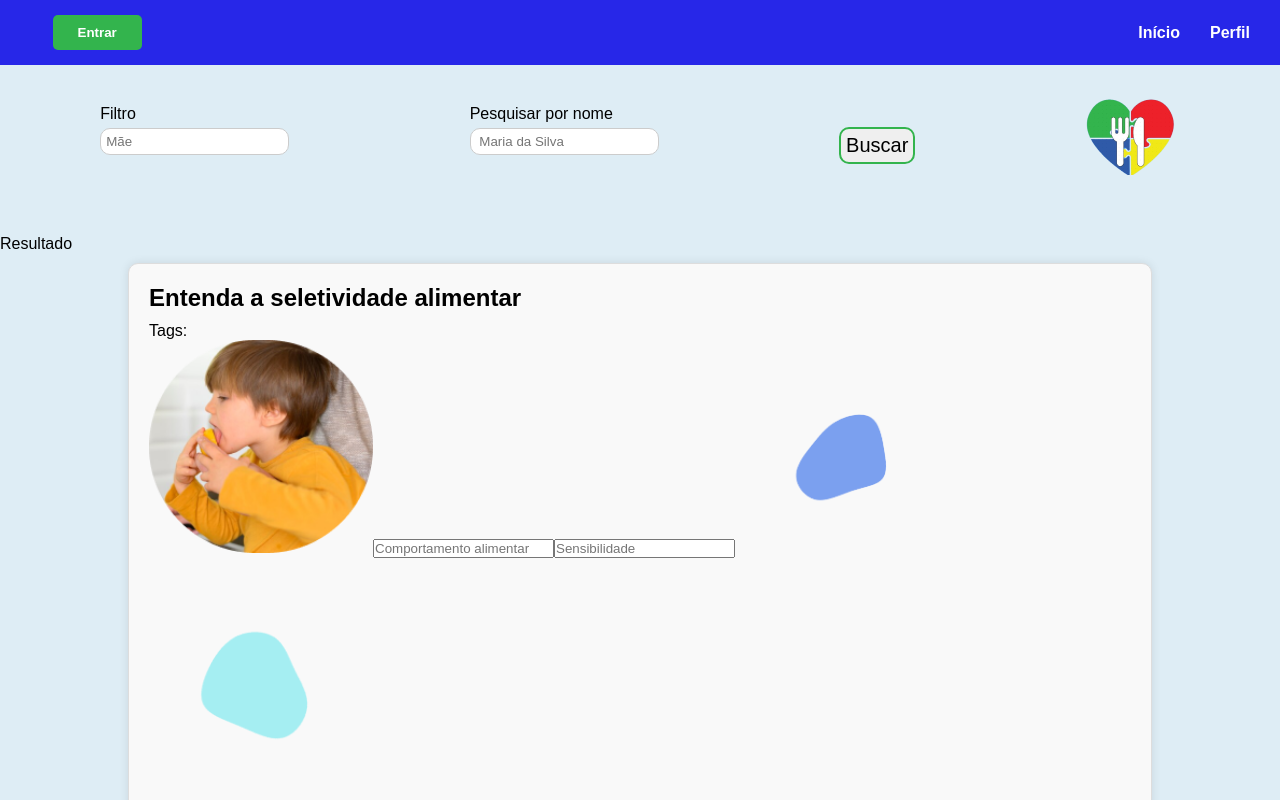
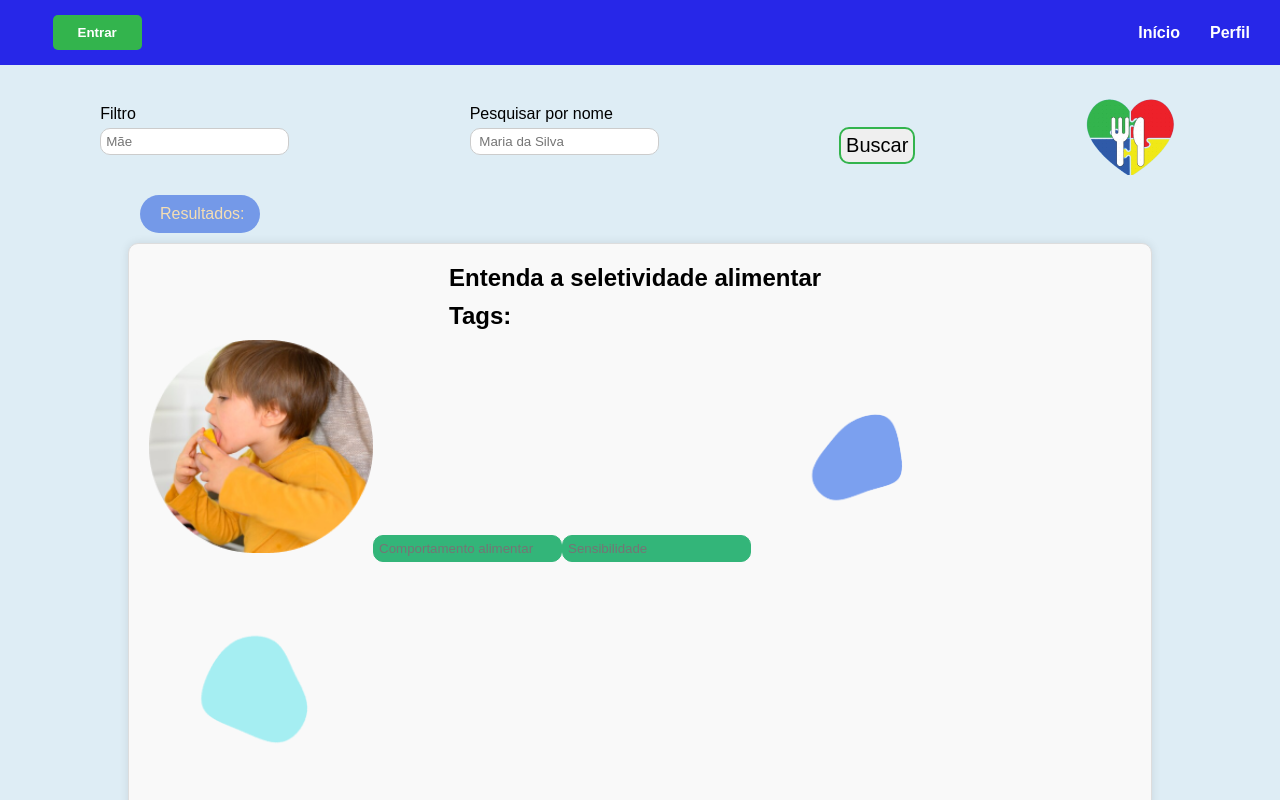
Before and after one commit to PaulaRobertaSuelen/Seguran-a-Alimentar-, a React (Vite) app: page /pesquisarperfil in a window 1280 px wide. Shown: the top 800 px of the page. Built offline with nearby package versions, Linux system fonts and the light colour scheme.

Commit message:
Segunda alteração de designer

```diff
--- a/src/pages/PesquisarPerfil/index.jsx
+++ b/src/pages/PesquisarPerfil/index.jsx
@@ -21,22 +21,22 @@ export default function Pesquisar(){
                                 <img src="src/assets/logoSemLetra.png" alt=" Logo" />
                             </S.Cabercario>
 
-                            <S.Resultado>
 
-                            </S.Resultado>
-                                    <p> Resultado </p>
+                                <S.Resultado> Resultados:</S.Resultado>
+
                             <S.Container>
                                     <S.Caixa>
 
                                     <h2> Entenda a seletividade alimentar</h2>
-                                    <p>Tags:</p>
+                                    <h1>Tags:</h1>
                                     <S.Im src="src/assets/criaça.png" alt="imagen de uma criança " />
                                     <input type="text" placeholder="Comportamento alimentar" />
                                     <input type="text" placeholder="Sensibilidade"/>
                                     <S.Im src="src/assets/bola(1).png" alt="bolha" />
                                     <S.Im src="src/assets/bola(2) .png" alt="bolha" />
-                                    <p>Conteúdo:</p>
-                                    <p> A seletividade alimentar é comum em crianças com Transtorno do Espectro  Autista (TEA). Ela se caracteriza pela recusa em experimentar novos  alimentos, um repertório restrito de alimentos aceitos e resistência a pratos novos...</p>
+                                    <h1>Conteúdo:</h1>
+                                    <p> A seletividade alimentar é comum em crianças com Transtorno do Espectro  Autista (TEA).
+                                        Ela se caracteriza pela recusa em experimentar novos  alimentos, um repertório restrito de alimentos aceitos e resistência a pratos novos...</p>
                                     <button>Ver mais </button>
                                 </S.Caixa>
                             </S.Container>
--- a/src/pages/PesquisarPerfil/styles.js
+++ b/src/pages/PesquisarPerfil/styles.js
@@ -29,11 +29,13 @@ export const Cabercario = styled.div`
     }
 
 `;
-export const Resultado = styled.div`
-    margin: 20px;
-    display: flex;
-    margin-right: 20px;
-
+export const Resultado = styled.p`
+    margin-left: 140px; //afasta do canto
+    padding: 10px 20px ;
+    color: wheat;
+    background-color: #7499E8;
+    width: 120px;
+    border-radius: 20px;
 
 `;
 export const Container = styled.div`
@@ -54,7 +56,41 @@ export const Caixa = styled.div`
     h2{
         font-size: 24px;
         margin-bottom: 10px;
+        margin-left: 300px
     }
+    p{
+        font-size: 24px;
+        margin-bottom: 10px;
+        margin-left: 400px;
+    }
+    h1{
+        font-size: 24px;
+        margin-bottom: 10px;
+        margin-left: 300px
+    }
+    input {
+    width: (20% - 12px);
+    padding: 5px;
+    border: 1px solid #33B579;
+    border-radius: 10px;
+    background-color: #33B579;
+    justify-content: space-between;
+
+
+
+
+    }
+    button {
+        border: 2px solid #33B44D;
+        background-color: #33B44D;
+        color: #f9f9f9;
+        font-size: 20px;
+        border-radius: 20px; //aredonda
+        margin-left: 600px;
+        padding: 10px;
+    }
+
+
 `;
 
 export const Im = styled.img`
@@ -62,9 +98,7 @@ export const Im = styled.img`
 
 `;
 export const Corpo = styled.div`
-
-display: flex;
-align-items: baseline;
-font-size: 20px;
-justify-content: space-between;
-`;
+    align-items: baseline;
+    font-size: 20px;
+    justify-content: space-between;
+    `;
```
